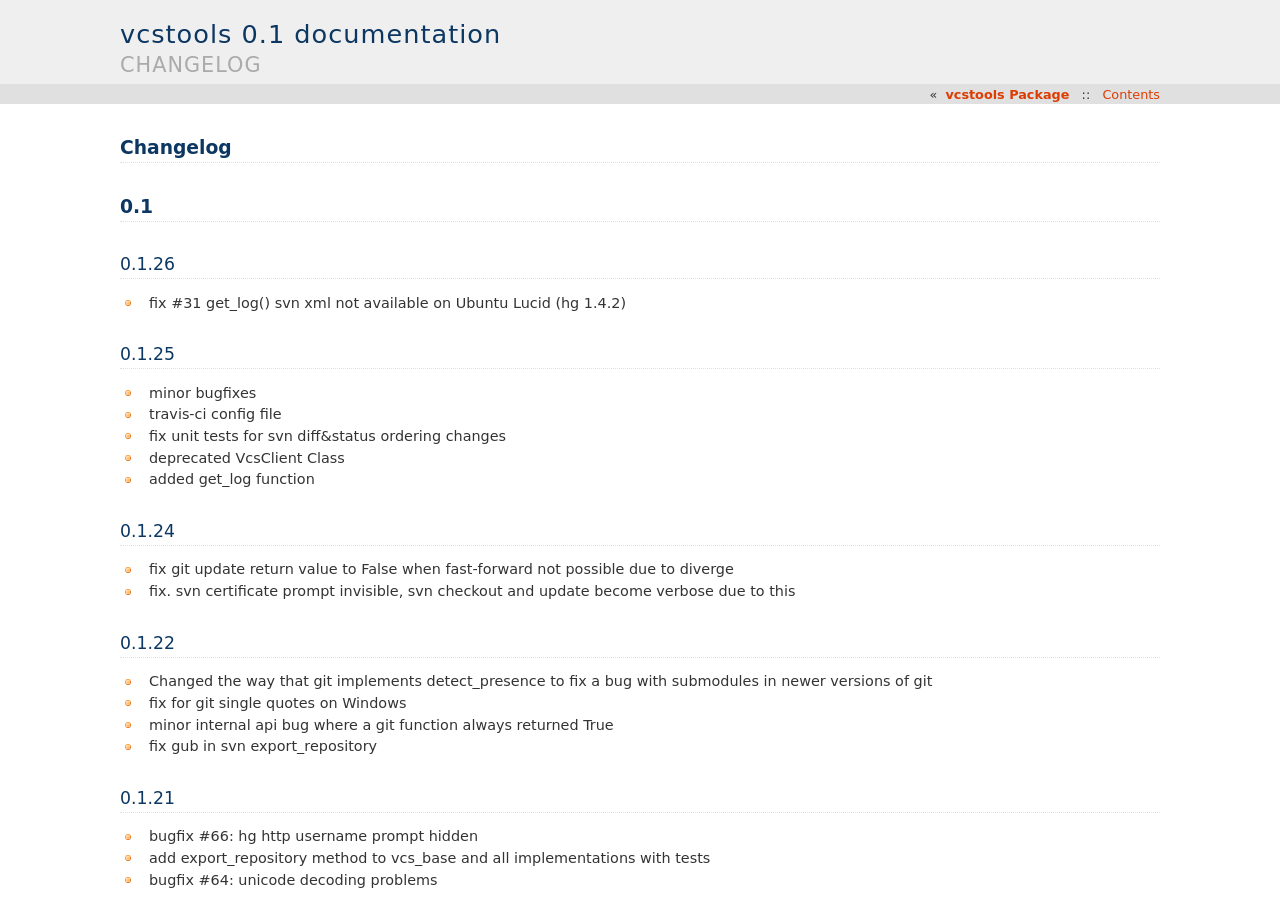
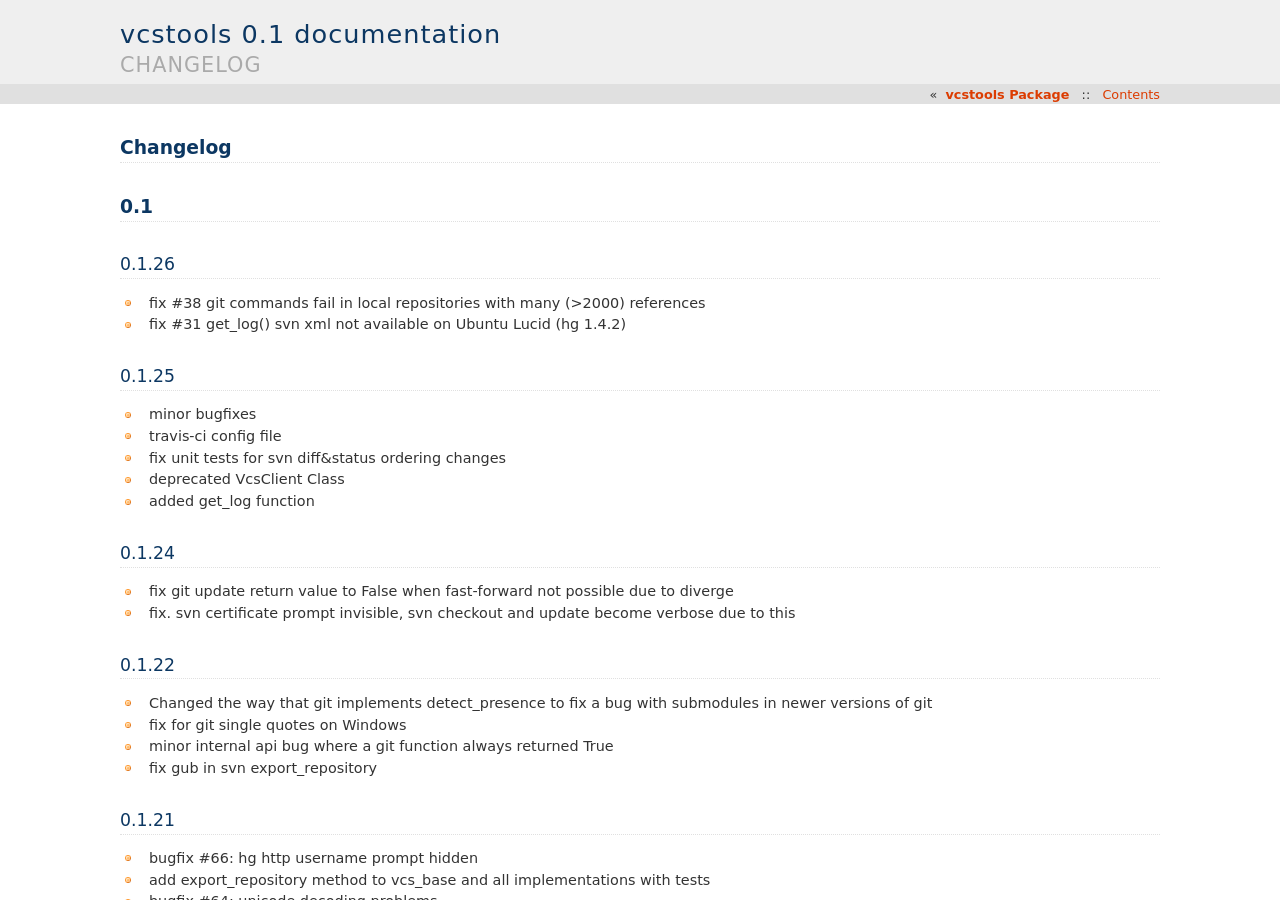
Before and after one commit to vcstools/vcstools, a Sphinx documentation site: the page built from doc/changelog.rst, in a window 1280 px wide and 900 px high. Built offline with Sphinx 7.4.7, drawn with Linux system fonts in a browser that asks for light colours.

Commit message:
changelog

```diff
--- a/doc/changelog.rst
+++ b/doc/changelog.rst
@@ -7,6 +7,7 @@
 0.1.26
 ------
 
+- fix #38 git commands fail in local repositories with many (>2000) references
 - fix #31 get_log() svn xml not available on Ubuntu Lucid (hg 1.4.2)
 
 0.1.25
```
